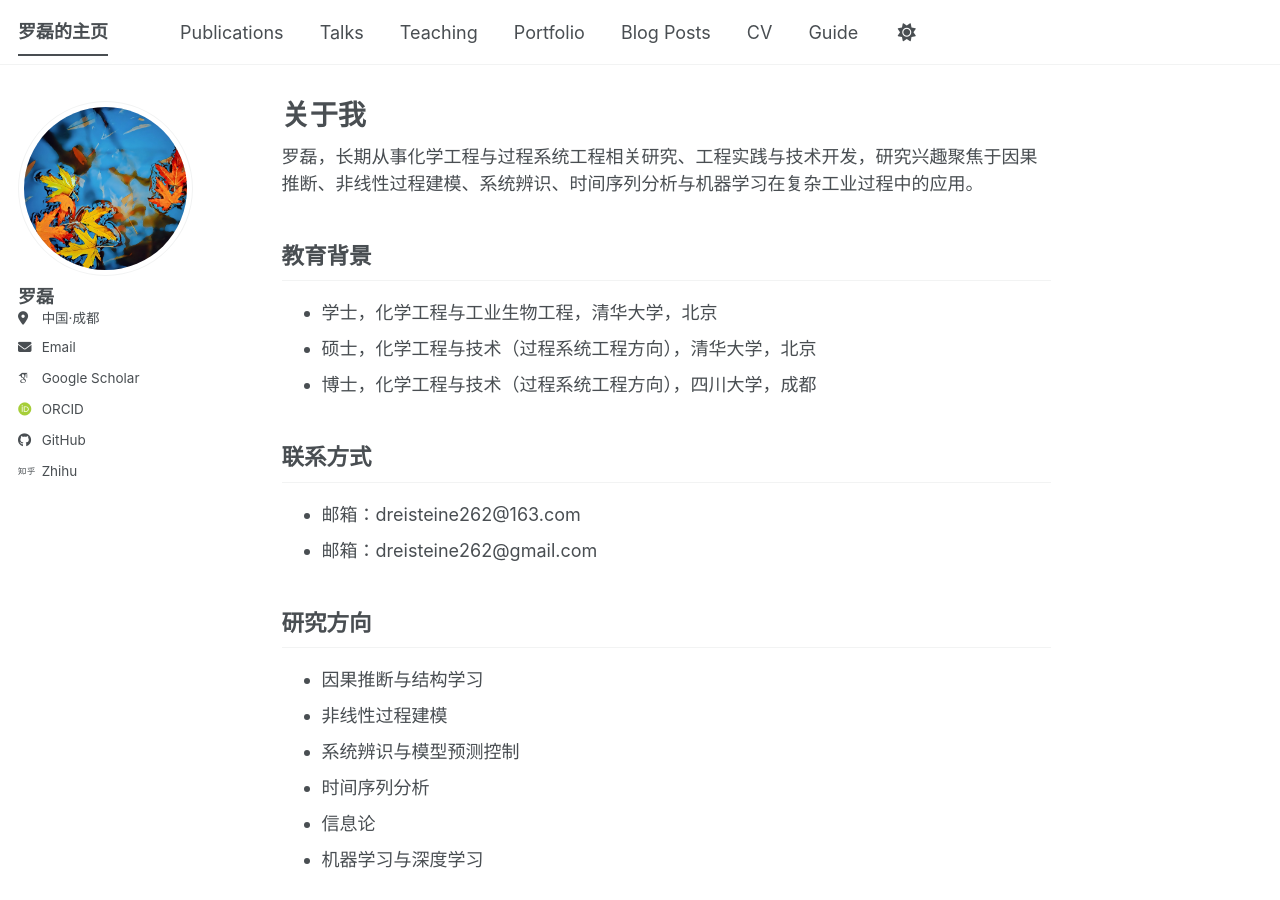
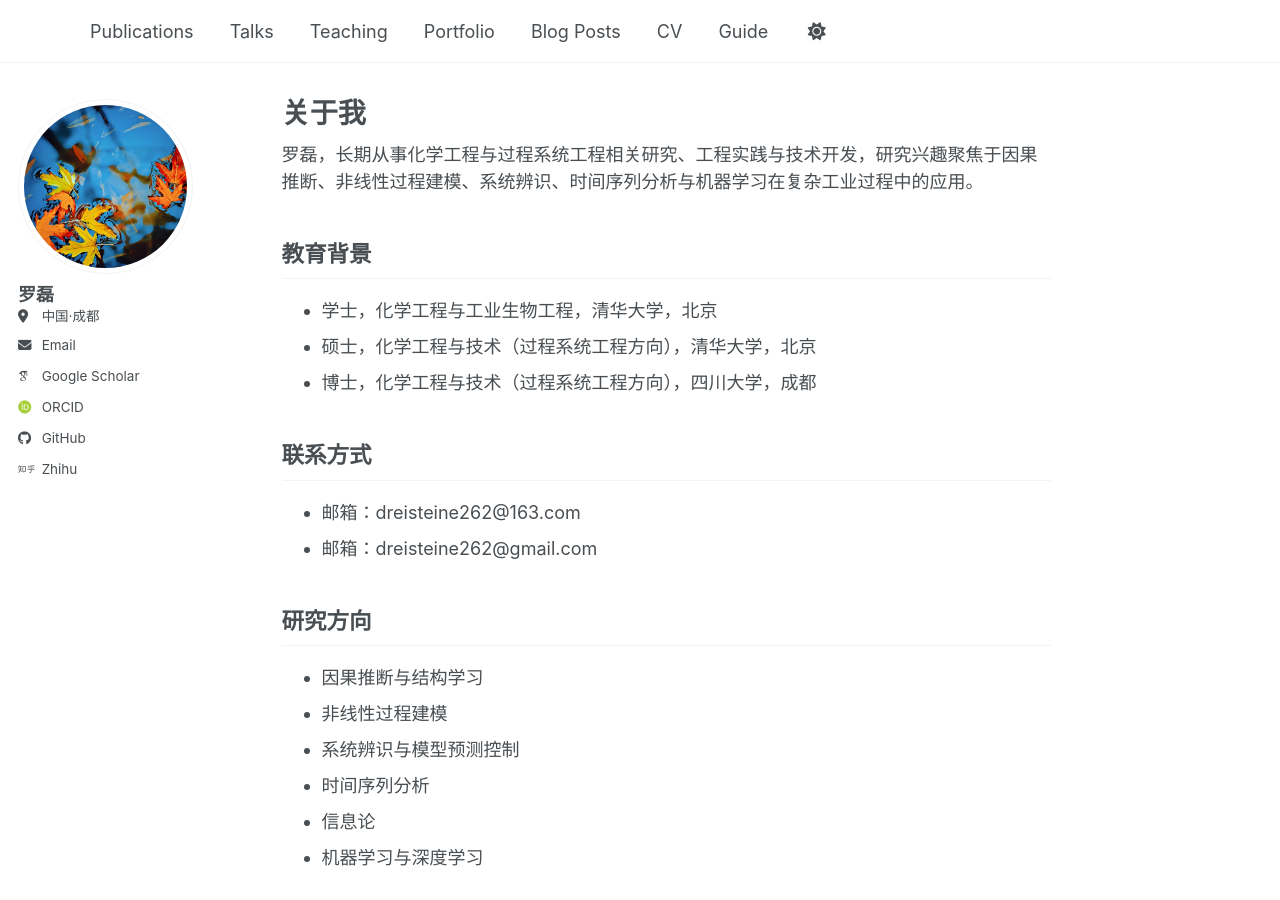
Before and after one commit to Ulti-Dreisteine/academicpages, a Jekyll site: the page built from _pages/about.md, in a window 1280 px wide and 900 px high. Built offline with Jekyll 4.4.1, drawn with Linux system fonts in a browser that asks for light colours; some web fonts are replaced; a script bundle is joined from its source files by our own code; library files that are not in the unit come from our copies.

Commit message:
更新站点标题和标题分隔符配置，保持一致性

```diff
--- a/_config.yml
+++ b/_config.yml
@@ -9,8 +9,8 @@
 # Basic Site Settings
 locale                   : "en-US"
 site_theme               : "default" # The available themes options are "default", "air", "sunrise", "mint", "dirt" and "contrast"
-title                    : "罗磊的主页"
-title_separator          : "-"
+title                    : " "
+title_separator          : " "
 name                     : &name "罗磊 / Lei Luo"
 description              : &description "罗磊的学术主页"   # Update this with a general description of your site, this is the default if not overridden by a page
 url                      : https://ulti-dreisteine.github.io # The base hostname & protocol for your site e.g. "https://[your GitHub username].github.io",
@@ -42,7 +42,6 @@ author:
 
   # Social media
   zhihu            : https://www.zhihu.com/people/dreisteine
-
 
 mathjax: true
 
```
